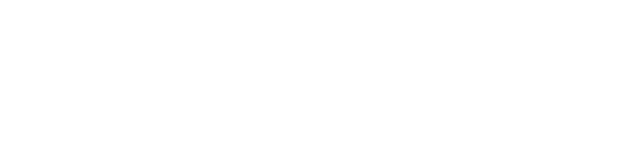
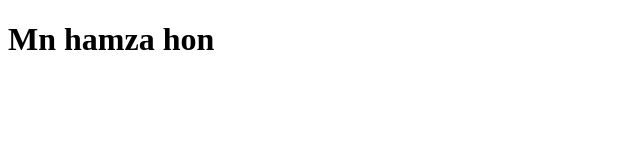
Before and after one commit to hamza-nazir/github-practice, a plain HTML site: page index.html in a window 1280 px wide. Shown: the whole page, without its empty margins (0-640 px from the left). Drawn offline with Linux system fonts and the light colour scheme.

Commit message:
first commit

```diff
--- a/index.html
+++ b/index.html
@@ -6,6 +6,6 @@
     <title>Document</title>
 </head>
 <body>
-
+    <h1>Mn hamza hon</h1>
 </body>
 </html>
```
